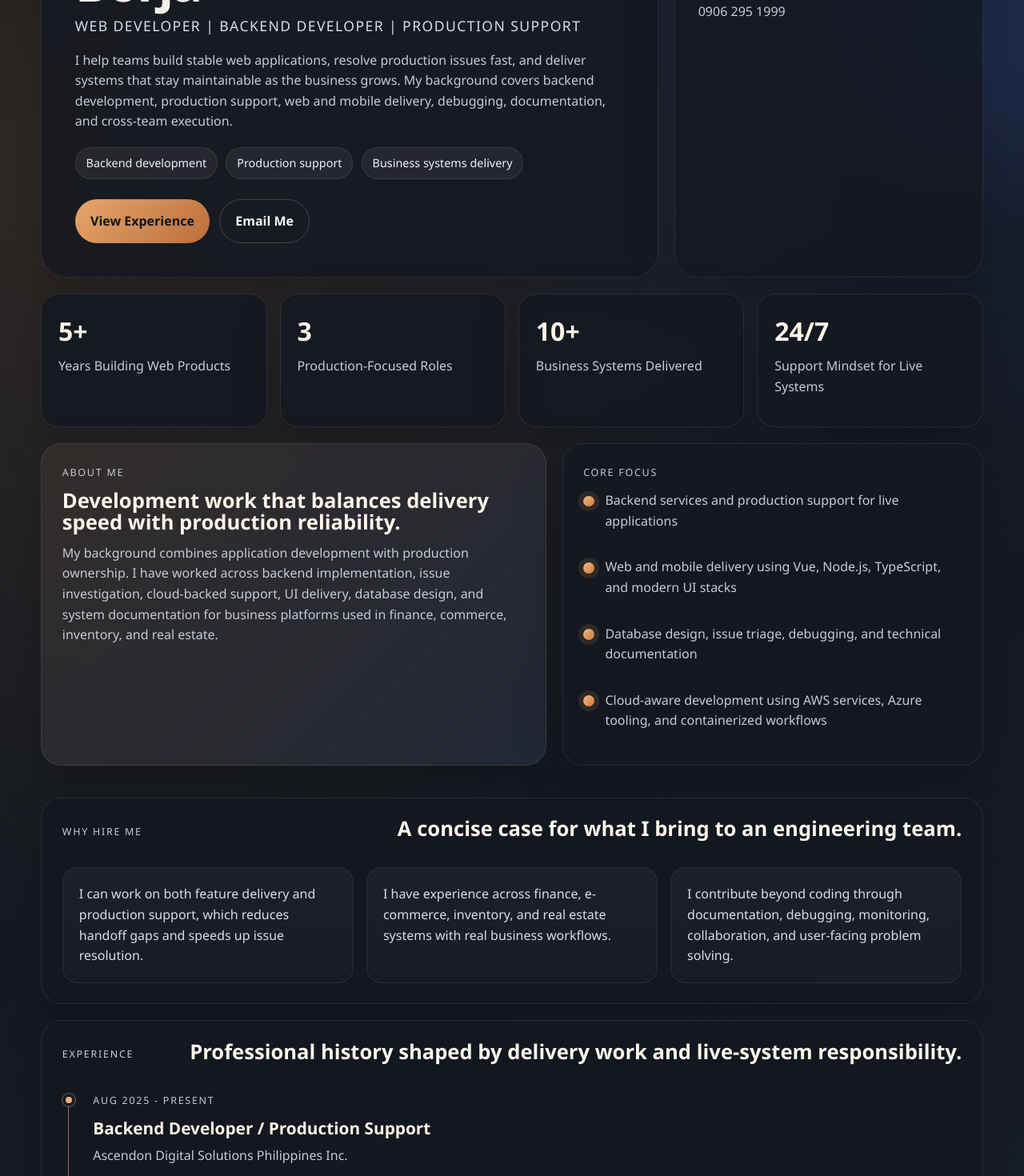
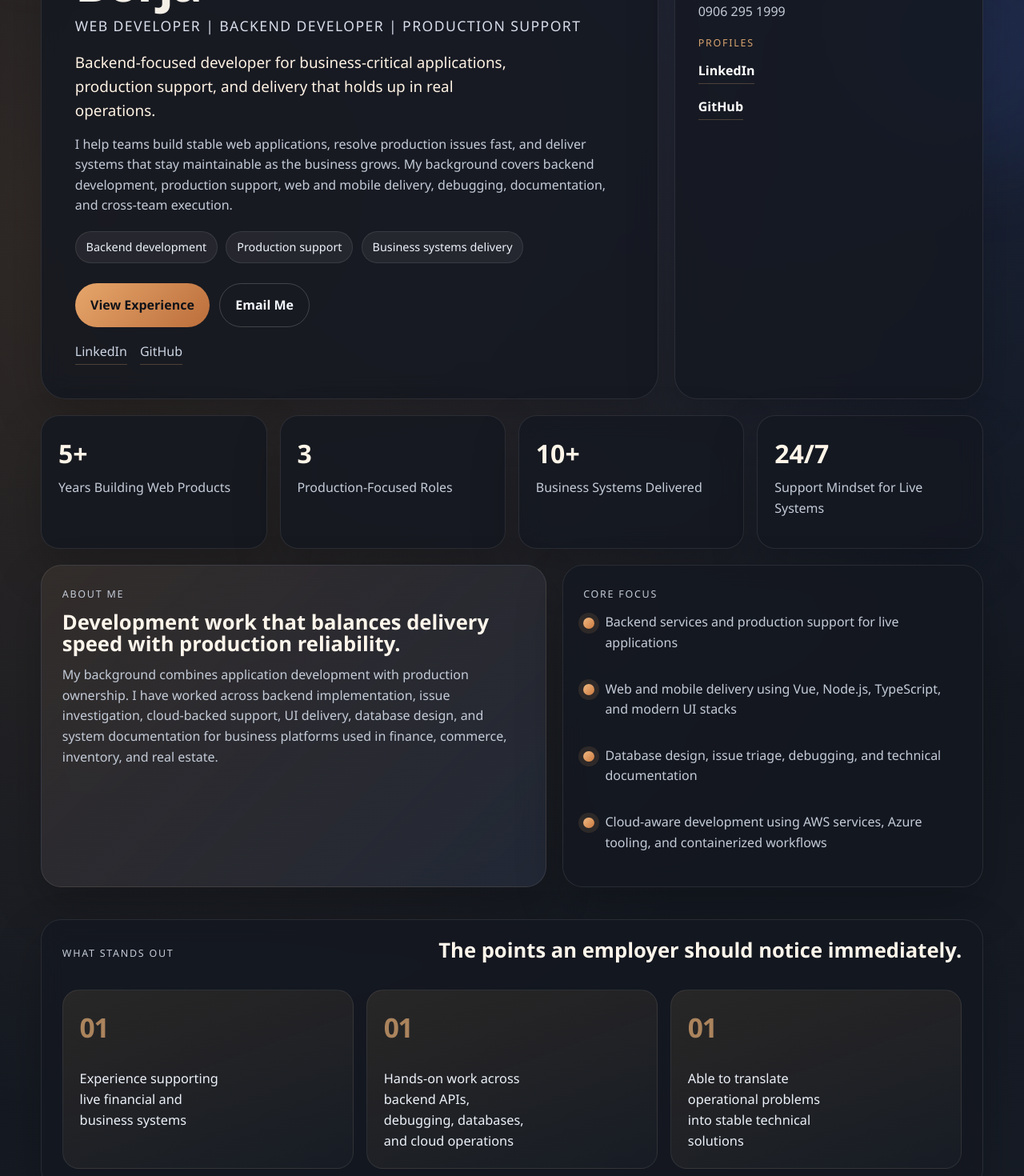
Before and after one commit to robic07/portfolio, a React (Vite) app: page / in a window 1280 px wide. Shown: the part 240-1710 px from the top of the page at 80% size. Built offline with nearby package versions, Linux system fonts and the light colour scheme.

Commit message:
feat: elevate portfolio presentation

```diff
--- a/src/App.jsx
+++ b/src/App.jsx
@@ -4,9 +4,14 @@ const profile = {
   location: 'Bacoor, Cavite, Philippines',
   email: 'rborja.ccheetah@gmail.com',
   phone: '0906 295 1999',
+  linkedin: 'https://www.linkedin.com/in/robic-john-borja-399328159/',
+  github: 'https://github.com/robic07',
   summary:
     'I help teams build stable web applications, resolve production issues fast, and deliver systems that stay maintainable as the business grows. My background covers backend development, production support, web and mobile delivery, debugging, documentation, and cross-team execution.',
 };
+
+const heroStatement =
+  'Backend-focused developer for business-critical applications, production support, and delivery that holds up in real operations.';
 
 const metrics = [
   { value: '5+', label: 'Years Building Web Products' },
@@ -26,6 +31,12 @@ const reasons = [
   'I can work on both feature delivery and production support, which reduces handoff gaps and speeds up issue resolution.',
   'I have experience across finance, e-commerce, inventory, and real estate systems with real business workflows.',
   'I contribute beyond coding through documentation, debugging, monitoring, collaboration, and user-facing problem solving.',
+];
+
+const recruiterSignals = [
+  'Experience supporting live financial and business systems',
+  'Hands-on work across backend APIs, debugging, databases, and cloud operations',
+  'Able to translate operational problems into stable technical solutions',
 ];
 
 const experience = [
@@ -141,6 +152,7 @@ export default function App() {
             <p className="eyebrow">Building reliable systems that stay strong in production</p>
             <h1>{profile.name}</h1>
             <p className="hero-title">{profile.title}</p>
+            <p className="hero-statement">{heroStatement}</p>
             <p className="hero-description">{profile.summary}</p>
 
             <div className="hero-proof">
@@ -153,6 +165,11 @@ export default function App() {
               <a className="button" href="#experience">View Experience</a>
               <a className="button button-secondary" href={`mailto:${profile.email}`}>Email Me</a>
             </div>
+
+            <div className="social-strip">
+              <a href={profile.linkedin} target="_blank" rel="noreferrer">LinkedIn</a>
+              <a href={profile.github} target="_blank" rel="noreferrer">GitHub</a>
+            </div>
           </div>
 
           <aside className="profile-card">
@@ -162,6 +179,15 @@ export default function App() {
             <a className="profile-link" href={`mailto:${profile.email}`}>{profile.email}</a>
             <p className="profile-label">Phone</p>
             <p className="profile-value">{profile.phone}</p>
+            <p className="profile-label">Profiles</p>
+            <div className="profile-links">
+              <a className="profile-link subtle-link" href={profile.linkedin} target="_blank" rel="noreferrer">
+                LinkedIn
+              </a>
+              <a className="profile-link subtle-link" href={profile.github} target="_blank" rel="noreferrer">
+                GitHub
+              </a>
+            </div>
           </aside>
         </section>
 
@@ -196,6 +222,22 @@ export default function App() {
               ))}
             </div>
           </article>
+        </section>
+
+        <section className="section signal-panel">
+          <div className="section-heading">
+            <p className="section-tag">What Stands Out</p>
+            <h2>The points an employer should notice immediately.</h2>
+          </div>
+
+          <div className="signal-grid">
+            {recruiterSignals.map((item) => (
+              <article key={item} className="signal-card">
+                <span className="signal-mark">01</span>
+                <p>{item}</p>
+              </article>
+            ))}
+          </div>
         </section>
 
         <section className="section">
@@ -250,8 +292,12 @@ export default function App() {
           </div>
 
           <div className="project-grid">
-            {projects.map((project) => (
+            {projects.map((project, index) => (
               <article key={project.title} className="project-card">
+                <div className="project-topline">
+                  <p className="project-index">{String(index + 1).padStart(2, '0')}</p>
+                  <p className="project-type">{project.type}</p>
+                </div>
                 <p className="project-type">{project.type}</p>
                 <h3>{project.title}</h3>
                 <p className="project-description">{project.description}</p>
@@ -291,6 +337,12 @@ export default function App() {
           <div className="contact-actions">
             <a className="button" href={`mailto:${profile.email}`}>{profile.email}</a>
             <a className="button button-secondary" href="tel:+639062951999">{profile.phone}</a>
+            <a className="button button-secondary" href={profile.linkedin} target="_blank" rel="noreferrer">
+              LinkedIn
+            </a>
+            <a className="button button-secondary" href={profile.github} target="_blank" rel="noreferrer">
+              GitHub
+            </a>
           </div>
         </section>
       </main>
--- a/src/styles.css
+++ b/src/styles.css
@@ -158,6 +158,7 @@ h3 {
 }
 
 .hero-description,
+.hero-statement,
 .section p,
 .timeline-summary,
 .project-description,
@@ -166,6 +167,13 @@ h3 {
 .profile-value,
 .timeline-company {
   color: #c4ccd8;
+}
+
+.hero-statement {
+  max-width: 34rem;
+  margin-bottom: 0.9rem;
+  font-size: 1.18rem;
+  color: #fff2e3;
 }
 
 .cta-group,
@@ -195,6 +203,27 @@ h3 {
 
 .cta-group {
   margin-top: 1.6rem;
+}
+
+.social-strip {
+  display: flex;
+  gap: 1rem;
+  margin-top: 1.15rem;
+  flex-wrap: wrap;
+}
+
+.social-strip a,
+.subtle-link {
+  color: #cdd6e4;
+  text-decoration: none;
+  border-bottom: 1px solid rgba(216, 164, 112, 0.28);
+  padding-bottom: 0.15rem;
+}
+
+.social-strip a:hover,
+.subtle-link:hover {
+  color: #fff5e8;
+  border-color: rgba(216, 164, 112, 0.7);
 }
 
 .button {
@@ -228,6 +257,12 @@ h3 {
   font-weight: 600;
   text-decoration: none;
   word-break: break-word;
+}
+
+.profile-links {
+  display: flex;
+  flex-direction: column;
+  align-items: flex-start;
 }
 
 .metrics-grid {
@@ -269,6 +304,43 @@ h3 {
 .strength-list {
   display: grid;
   gap: 1rem;
+}
+
+.signal-panel {
+  overflow: hidden;
+}
+
+.signal-grid {
+  display: grid;
+  grid-template-columns: repeat(3, minmax(0, 1fr));
+  gap: 1rem;
+}
+
+.signal-card {
+  position: relative;
+  min-height: 12rem;
+  padding: 1.3rem;
+  border-radius: 1.3rem;
+  background:
+    linear-gradient(160deg, rgba(216, 164, 112, 0.12), rgba(255, 255, 255, 0.03)),
+    rgba(18, 22, 30, 0.88);
+  border: 1px solid rgba(255, 255, 255, 0.08);
+}
+
+.signal-card p {
+  margin: 0;
+  max-width: 20ch;
+  font-size: 1.02rem;
+  color: #edf2fa;
+}
+
+.signal-mark {
+  display: inline-block;
+  margin-bottom: 1.4rem;
+  color: rgba(216, 164, 112, 0.75);
+  font-size: 2.1rem;
+  font-weight: 800;
+  letter-spacing: -0.04em;
 }
 
 .reason-grid {
@@ -384,6 +456,20 @@ h3 {
   border: 1px solid rgba(255, 255, 255, 0.08);
 }
 
+.project-topline {
+  display: flex;
+  justify-content: space-between;
+  align-items: center;
+  gap: 0.75rem;
+}
+
+.project-index {
+  margin: 0;
+  font-size: 1.75rem;
+  font-weight: 800;
+  color: rgba(216, 164, 112, 0.28);
+}
+
 .project-type {
   color: #9ab2ff;
   margin-bottom: 0.7rem;
@@ -434,7 +520,8 @@ h3 {
   .contact-panel,
   .skill-layout,
   .project-grid,
-  .reason-grid {
+  .reason-grid,
+  .signal-grid {
     grid-template-columns: 1fr;
   }
 
```
Also changed, not shown: 5 other files (tests, documents, lock files or other folders).
